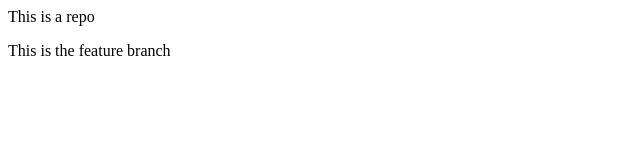
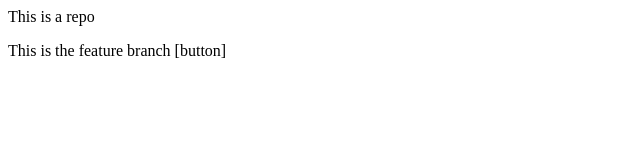
Before and after one commit to premasrikavuru/project2, a plain HTML site: page index.html in a window 1280 px wide. Shown: the full height of the page, 0-640 px from the left. Drawn offline with Linux system fonts and the light colour scheme.

Commit message:
add button

```diff
--- a/index.html
+++ b/index.html
@@ -1,2 +1,2 @@
 <p>This is a repo</p>
-<p>This is the feature branch</p>
+<p>This is the feature branch [button]</p>
```
